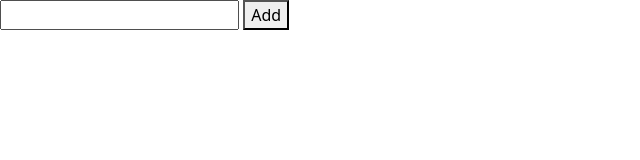
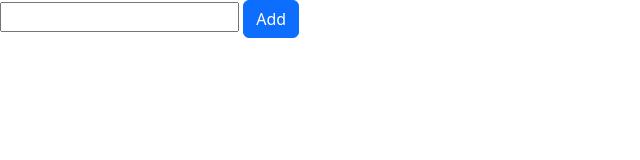
Before and after one commit to attilaszallas/todo-list-typescript, a plain HTML site: page index.html in a window 1280 px wide. Shown: the whole page, without its empty margins (0-640 px from the left). Drawn offline with nearby package versions, Linux system fonts and the light colour scheme.

Commit message:
Make button style primary

```diff
--- a/index.html
+++ b/index.html
@@ -12,7 +12,7 @@
     <body>
         <form id="form">
             <input type="text" id="input">
-            <button type="submit" id="submit">Add</button>
+            <button type="submit" id="submit" class="btn btn-primary">Add</button>
         </form>
         <ul id="list"></ul>
 
```
